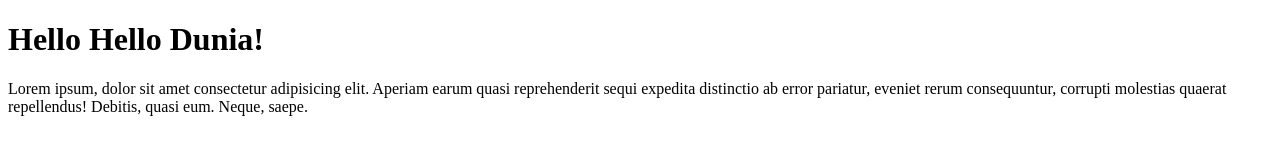
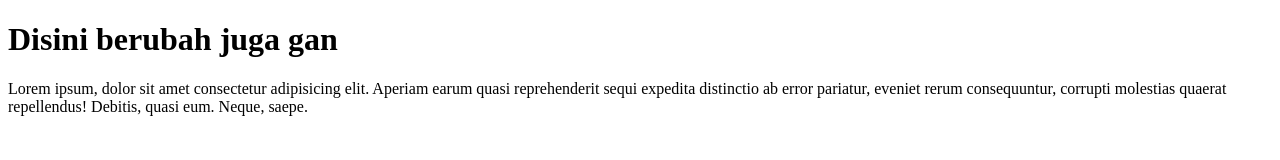
Before and after one commit to novitasari-arlim/coba-3, a plain HTML site: page index.html in a window 1280 px wide. Drawn offline with Linux system fonts and the light colour scheme.

Commit message:
mengubah teks pada header

```diff
--- a/index.html
+++ b/index.html
@@ -6,7 +6,7 @@
     <title>Coba Git Remote</title>
 </head>
 <body>
-    <h1>Hello Hello Dunia!</h1>
+    <h1>Disini berubah juga gan</h1>
     <p>Lorem ipsum, dolor sit amet consectetur adipisicing elit. Aperiam earum quasi reprehenderit sequi expedita distinctio ab error pariatur, eveniet rerum consequuntur, corrupti molestias quaerat repellendus! Debitis, quasi eum. Neque, saepe.</p>
 </body>
 </html>
```
